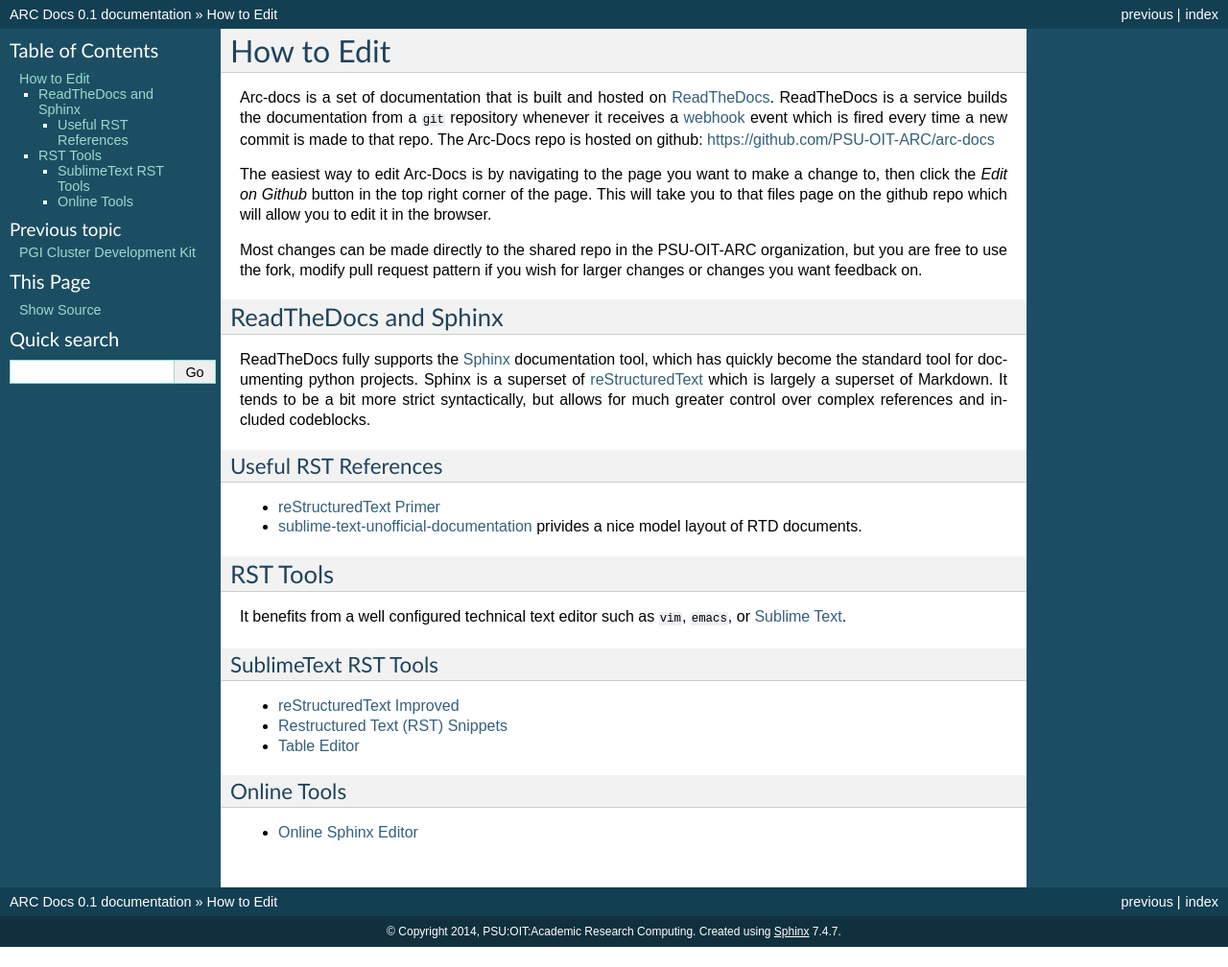
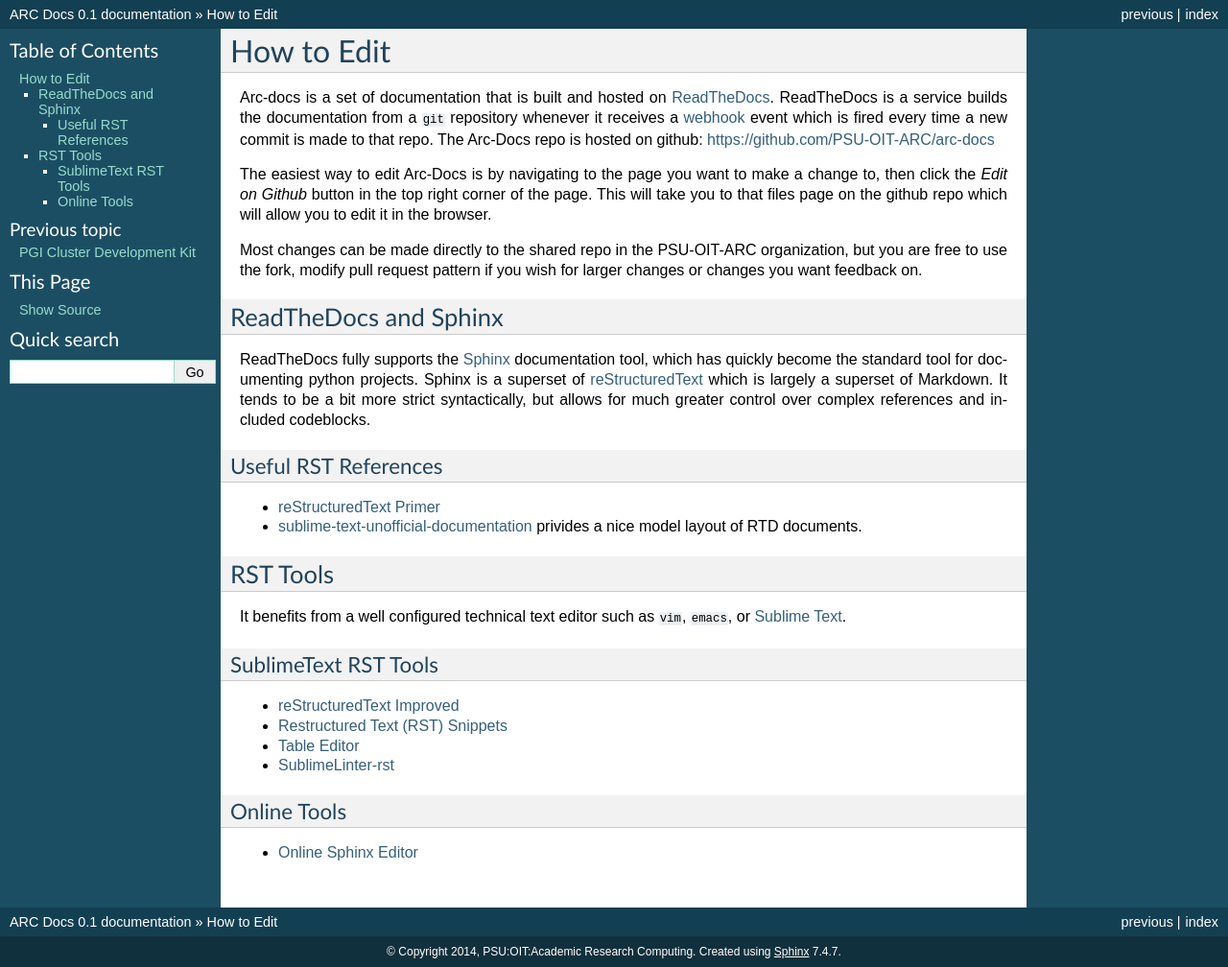
Before and after one commit to PSU-Research-Computing/psurc-docs, a Sphinx documentation site: the page built from source/editing.rst, in a window 1280 px wide. Shown: the whole page at 96% size. Built offline with Sphinx 7.4.7, drawn with Linux system fonts in a browser that asks for light colours; before the commit the page ends 987 px from its top, so only the background shows below that.

Commit message:
Added link to sublime linter

```diff
--- a/source/editing.rst
+++ b/source/editing.rst
@@ -36,6 +36,7 @@ SublimeText RST Tools
 - `reStructuredText Improved <https://sublime.wbond.net/packages/RestructuredText%20Improved>`_
 - `Restructured Text (RST) Snippets <https://sublime.wbond.net/packages/Restructured%20Text%20(RST)%20Snippets>`_
 - `Table Editor <https://sublime.wbond.net/packages/Table%20Editor>`_
+- `SublimeLinter-rst <https://github.com/SublimeLinter/SublimeLinter-rst>`_
 
 Online Tools
 ------------
```
